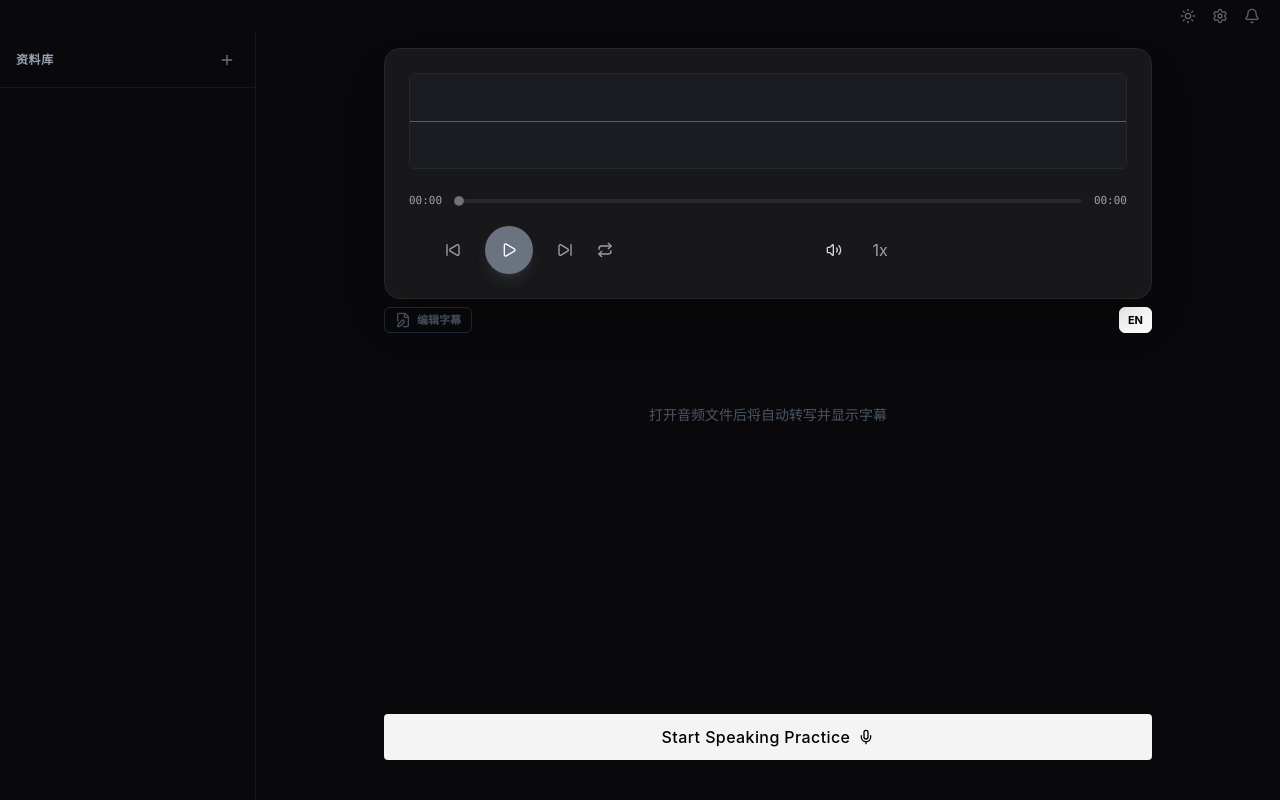
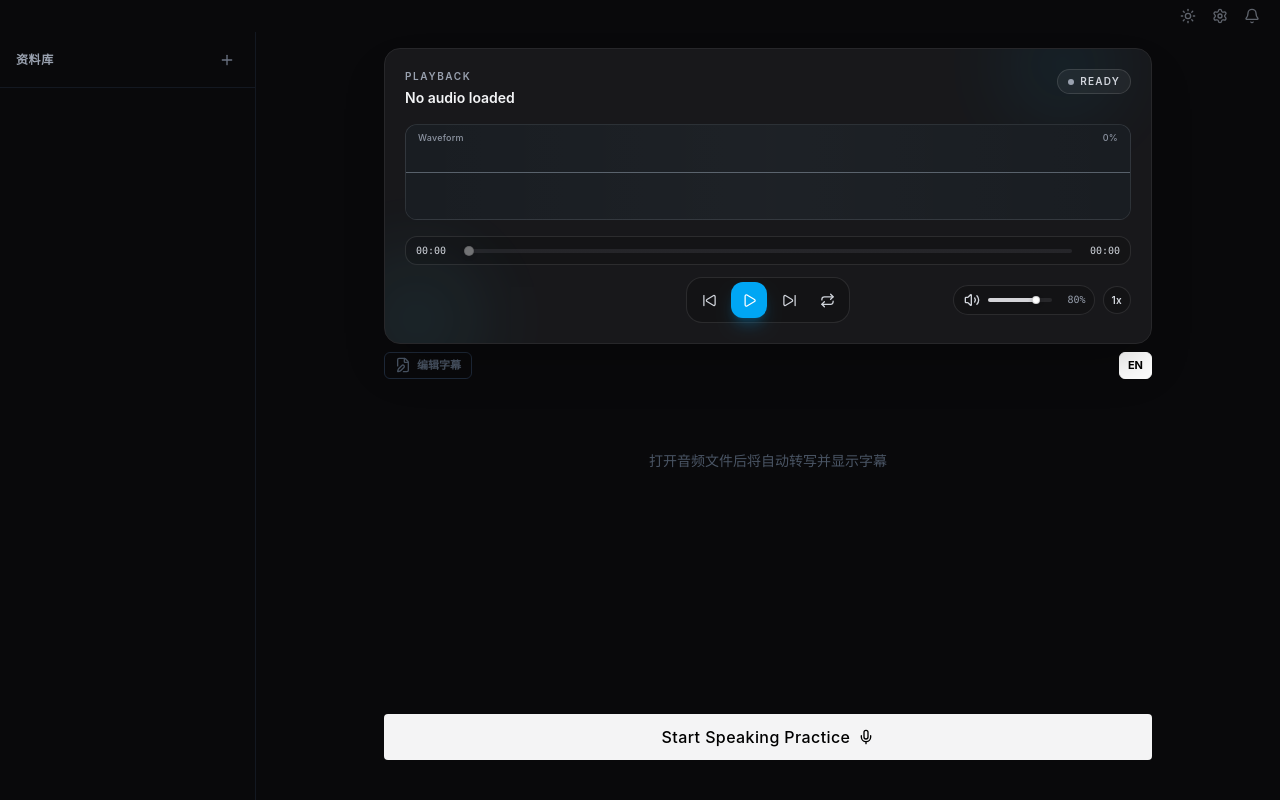
Before and after one commit to xuziyang/echo-flow, a Vue app: page / in a window 1280 px wide. Built offline with nearby package versions, Linux system fonts and the light colour scheme.

Commit message:
Refine player card with denser controls and richer waveform UI

```diff
--- a/src/components/listening/PlaybackControls.vue
+++ b/src/components/listening/PlaybackControls.vue
@@ -91,10 +91,13 @@ watch(() => player.durationMs, (duration) => {
 </script>
 
 <template>
-  <div class="flex flex-col gap-4">
-    <div class="flex items-center gap-3">
-      <span class="text-[11px] font-mono tabular-nums"
-            :class="app.theme === 'dark' ? 'text-gray-400' : 'text-gray-500'">
+  <div class="flex flex-col gap-3">
+    <div class="rounded-xl border px-2.5 py-1.5 flex items-center gap-2.5"
+         :class="app.theme === 'dark'
+           ? 'border-white/10 bg-black/[0.15]'
+           : 'border-black/10 bg-white/70'">
+      <span class="text-[10px] font-mono tabular-nums min-w-[38px]"
+            :class="app.theme === 'dark' ? 'text-gray-300' : 'text-gray-600'">
         {{ formatTime(displayedPositionMs) }}
       </span>
 
@@ -104,47 +107,68 @@ watch(() => player.durationMs, (duration) => {
         :max="seekBarMax"
         :value="displayedPositionMs"
         :disabled="seekBarMax <= 0"
-        class="seek-slider w-full h-1 rounded-full cursor-pointer disabled:cursor-not-allowed disabled:opacity-40"
+        class="seek-slider w-full h-1 rounded-full cursor-pointer disabled:cursor-not-allowed disabled:opacity-40 focus-visible:outline-none"
         @input="onSeekInput"
         @change="commitSeek"
         :style="seekTrackStyle"
       />
 
-      <span class="text-[11px] font-mono tabular-nums"
-            :class="app.theme === 'dark' ? 'text-gray-400' : 'text-gray-500'">
+      <span class="text-[10px] font-mono tabular-nums min-w-[38px] text-right"
+            :class="app.theme === 'dark' ? 'text-gray-300' : 'text-gray-600'">
         {{ formatTime(player.durationMs) }}
       </span>
     </div>
 
-    <div class="grid grid-cols-3 items-center">
-    <!-- Center: Controls -->
-      <div class="flex items-center gap-6 justify-self-center">
-        <button @click="player.prevSentence()" class="text-lg transition-colors"
-                :class="app.theme === 'dark' ? 'text-gray-400 hover:text-white' : 'text-gray-400 hover:text-black'">
-          <Icon name="backward-step" />
+    <div class="grid grid-cols-[1fr_auto_1fr] items-center gap-2">
+      <div />
+
+      <div class="flex items-center gap-1.5 rounded-2xl border px-1.5 py-1 justify-self-center"
+           :class="app.theme === 'dark'
+             ? 'border-white/10 bg-black/20'
+             : 'border-black/10 bg-white/80'">
+        <button @click="player.prevSentence()"
+                class="h-8 w-8 rounded-lg flex items-center justify-center transition-colors"
+                :class="app.theme === 'dark'
+                  ? 'text-gray-300 hover:text-white hover:bg-white/10'
+                  : 'text-gray-600 hover:text-black hover:bg-black/[0.06]'">
+          <Icon name="backward-step" :size="15" />
         </button>
+
         <button @click="player.togglePlay()"
-                class="w-12 h-12 rounded-full flex items-center justify-center shadow-lg hover:scale-105 transition-all"
-                :class="app.theme === 'dark' ? 'bg-brand-500 hover:bg-brand-400 text-white shadow-brand-500/20' : 'bg-black hover:bg-gray-800 text-white shadow-black/20'">
-          <Icon :name="player.isPlaying ? 'pause' : 'play'" class="text-lg" />
+                class="w-9 h-9 rounded-xl flex items-center justify-center shadow-lg hover:scale-[1.03] transition-all"
+                :class="app.theme === 'dark'
+                  ? 'bg-sky-500 hover:bg-sky-400 text-white shadow-sky-500/25'
+                  : 'bg-black hover:bg-gray-800 text-white shadow-black/20'">
+          <Icon :name="player.isPlaying ? 'pause' : 'play'" :size="15" />
         </button>
-        <button @click="player.nextSentence(transcript.sentences.length - 1)" class="text-lg transition-colors"
-                :class="app.theme === 'dark' ? 'text-gray-400 hover:text-white' : 'text-gray-400 hover:text-black'">
-          <Icon name="forward-step" />
+
+        <button @click="player.nextSentence(transcript.sentences.length - 1)"
+                class="h-8 w-8 rounded-lg flex items-center justify-center transition-colors"
+                :class="app.theme === 'dark'
+                  ? 'text-gray-300 hover:text-white hover:bg-white/10'
+                  : 'text-gray-600 hover:text-black hover:bg-black/[0.06]'">
+          <Icon name="forward-step" :size="15" />
         </button>
-        <button @click="player.toggleLoop()" class="text-lg transition-colors relative"
-                :class="player.isLooping ? 'text-brand-500' : (app.theme === 'dark' ? 'text-gray-400 hover:text-white' : 'text-gray-400 hover:text-black')"
+
+        <button @click="player.toggleLoop()"
+                class="h-8 w-8 rounded-lg flex items-center justify-center transition-colors relative"
+                :class="player.isLooping
+                  ? 'text-sky-500 bg-sky-500/10'
+                  : (app.theme === 'dark'
+                    ? 'text-gray-300 hover:text-white hover:bg-white/10'
+                    : 'text-gray-600 hover:text-black hover:bg-black/[0.06]')"
                 title="Repeat Current">
-          <Icon name="repeat" />
-          <div v-if="player.isLooping" class="absolute -bottom-2 left-1/2 transform -translate-x-1/2 w-1 h-1 rounded-full bg-brand-500"></div>
+          <Icon name="repeat" :size="15" />
+          <div v-if="player.isLooping"
+               class="absolute -bottom-1.5 left-1/2 transform -translate-x-1/2 w-1 h-1 rounded-full bg-sky-500" />
         </button>
       </div>
 
-    <!-- Right: Volume -->
-      <div class="flex items-center gap-3 justify-self-end">
-        <div
-          class="relative flex h-5 items-center justify-center gap-2 group"
-        >
+      <div class="flex items-center gap-2 justify-self-end">
+        <div class="hidden sm:flex items-center gap-1.5 rounded-full px-2 py-1 border"
+             :class="app.theme === 'dark'
+               ? 'border-white/10 bg-black/20'
+               : 'border-black/10 bg-white/80'">
           <button
             @click="player.toggleMute()"
             class="w-5 h-5 focus:outline-none flex items-center justify-center rounded-full transition-colors"
@@ -153,28 +177,31 @@ watch(() => player.durationMs, (duration) => {
           >
             <Icon :name="volumeIcon()" class="text-sm" />
           </button>
-          <div
-            class="flex items-center h-5 overflow-hidden w-0 opacity-0 pointer-events-none transition-all duration-200 group-hover:w-24 group-hover:opacity-100 group-hover:pointer-events-auto"
-          >
+
           <input
             type="range"
             min="0"
             max="100"
             :value="player.volume"
-              class="volume-slider w-full h-5 cursor-pointer"
+            class="volume-slider w-16 h-5 cursor-pointer"
             :style="volumeTrackStyle"
             @input="onVolumeInput"
           >
-          </div>
-          <span
-            class="overflow-hidden w-0 opacity-0 pointer-events-none transition-all duration-200 group-hover:w-[30px] group-hover:opacity-100 group-hover:pointer-events-auto text-[11px] font-mono tabular-nums leading-none text-right"
-            :class="app.theme === 'dark' ? 'text-gray-400' : 'text-gray-500'"
-          >
+
+          <span class="text-[10px] font-mono tabular-nums leading-none text-right min-w-[28px]"
+                :class="app.theme === 'dark' ? 'text-gray-400' : 'text-gray-500'">
             {{ player.volume }}%
           </span>
         </div>
-        <span class="cursor-pointer transition-colors"
-              :class="app.theme === 'dark' ? 'text-gray-400 hover:text-white' : 'text-gray-500 hover:text-black'">1x</span>
+
+        <button type="button"
+                class="h-7 px-2 rounded-full text-[10px] font-semibold tracking-wide border transition-colors"
+                :class="app.theme === 'dark'
+                  ? 'border-white/10 bg-black/20 text-gray-300 hover:text-white hover:bg-white/10'
+                  : 'border-black/10 bg-white/80 text-gray-600 hover:text-black hover:bg-black/[0.06]'"
+                title="Playback speed">
+          1x
+        </button>
       </div>
     </div>
   </div>
@@ -247,15 +274,13 @@ watch(() => player.durationMs, (duration) => {
 .volume-slider::-webkit-slider-thumb {
   -webkit-appearance: none;
   appearance: none;
-  width: 0;
-  height: 0;
+  width: 8px;
+  height: 8px;
   border-radius: 999px;
-  background: transparent;
-  border: 0;
-  box-shadow: none;
-  margin-top: 0;
-  opacity: 0;
-  transition: all 0.16s ease;
+  background: #ffffff;
+  border: 1px solid rgba(24, 24, 27, 0.2);
+  box-shadow: 0 1px 4px rgba(0, 0, 0, 0.22);
+  margin-top: -2px;
 }
 
 .volume-slider::-moz-range-track {
@@ -271,34 +296,11 @@ watch(() => player.durationMs, (duration) => {
 }
 
 .volume-slider::-moz-range-thumb {
-  width: 0;
-  height: 0;
+  width: 8px;
+  height: 8px;
   border-radius: 999px;
-  background: transparent;
-  border: 0;
-  box-shadow: none;
-  opacity: 0;
-  transition: all 0.16s ease;
-}
-
-.group:hover .volume-slider::-webkit-slider-thumb,
-.volume-slider:focus-visible::-webkit-slider-thumb {
-  width: 9px;
-  height: 9px;
   background: #ffffff;
   border: 1px solid rgba(24, 24, 27, 0.2);
   box-shadow: 0 1px 4px rgba(0, 0, 0, 0.22);
-  margin-top: -2px;
-  opacity: 1;
-}
-
-.group:hover .volume-slider::-moz-range-thumb,
-.volume-slider:focus-visible::-moz-range-thumb {
-  width: 9px;
-  height: 9px;
-  background: #ffffff;
-  border: 1px solid rgba(24, 24, 27, 0.2);
-  box-shadow: 0 1px 4px rgba(0, 0, 0, 0.22);
-  opacity: 1;
 }
 </style>
--- a/src/components/listening/PlayerCard.vue
+++ b/src/components/listening/PlayerCard.vue
@@ -1,15 +1,62 @@
 <script setup lang="ts">
+import { computed } from 'vue'
 import { useAppStore } from '../../stores/useAppStore'
+import { usePlayerStore } from '../../stores/usePlayerStore'
 import WaveformDisplay from './WaveformDisplay.vue'
 import PlaybackControls from './PlaybackControls.vue'
 
 const app = useAppStore()
+const player = usePlayerStore()
+
+const trackName = computed(() => {
+  if (!player.currentPath) return 'No audio loaded'
+  const parts = player.currentPath.split(/[\\/]/)
+  return parts[parts.length - 1] || 'Unknown track'
+})
+
+const statusLabel = computed(() => {
+  if (!player.currentPath || player.durationMs <= 0) return 'Ready'
+  return player.isPlaying ? 'Playing' : 'Paused'
+})
 </script>
 
 <template>
-  <div class="w-full max-w-3xl rounded-2xl p-6 border shadow-2xl flex flex-col gap-6 flex-shrink-0 z-10 transition-colors duration-300"
+  <div class="relative w-full max-w-3xl rounded-2xl p-4 sm:p-5 border shadow-2xl flex flex-col gap-4 flex-shrink-0 z-10 overflow-hidden transition-colors duration-300"
        :class="app.theme === 'dark' ? 'bg-dark-card border-dark-border' : 'bg-light-card border-light-border'">
-    <WaveformDisplay />
-    <PlaybackControls />
+    <div class="pointer-events-none absolute inset-0">
+      <div class="absolute -top-10 right-8 h-28 w-28 rounded-full blur-2xl opacity-40"
+           :class="app.theme === 'dark' ? 'bg-sky-400/20' : 'bg-sky-500/15'" />
+      <div class="absolute -bottom-12 -left-10 h-36 w-36 rounded-full blur-2xl opacity-45"
+           :class="app.theme === 'dark' ? 'bg-cyan-300/15' : 'bg-cyan-500/12'" />
+    </div>
+
+    <div class="relative z-10 flex items-start justify-between gap-4">
+      <div class="min-w-0">
+        <p class="text-[10px] font-semibold uppercase tracking-[0.16em]"
+           :class="app.theme === 'dark' ? 'text-gray-400' : 'text-gray-500'">
+          Playback
+        </p>
+        <h3 class="mt-1 text-sm font-semibold truncate"
+            :class="app.theme === 'dark' ? 'text-gray-100' : 'text-gray-900'">
+          {{ trackName }}
+        </h3>
+      </div>
+
+      <span class="inline-flex items-center gap-1.5 rounded-full border px-2.5 py-1 text-[10px] font-semibold uppercase tracking-[0.12em]"
+            :class="app.theme === 'dark'
+              ? 'border-white/12 bg-white/5 text-gray-300'
+              : 'border-black/10 bg-black/[0.03] text-gray-600'">
+        <span class="h-1.5 w-1.5 rounded-full"
+              :class="player.isPlaying ? 'bg-emerald-400' : 'bg-gray-400'" />
+        {{ statusLabel }}
+      </span>
+    </div>
+
+    <div class="relative z-10">
+      <WaveformDisplay />
+    </div>
+    <div class="relative z-10">
+      <PlaybackControls />
+    </div>
   </div>
 </template>
--- a/src/components/listening/WaveformDisplay.vue
+++ b/src/components/listening/WaveformDisplay.vue
@@ -11,6 +11,7 @@ const canvasRef = ref<HTMLCanvasElement | null>(null)
 const progress = computed(() =>
   player.durationMs > 0 ? player.positionMs / player.durationMs : 0
 )
+const progressPercent = computed(() => `${Math.round(progress.value * 100)}%`)
 
 const colors = computed(() => ({
   activeColor: app.theme === 'dark' ? '#5e93c4' : '#4f88b8',
@@ -33,8 +34,18 @@ useWaveform(canvasRef, {
 </script>
 
 <template>
-  <div class="h-24 relative rounded-md overflow-hidden border"
-       :class="app.theme === 'dark' ? 'border-dark-border' : 'border-gray-300'">
-      <canvas ref="canvasRef" class="absolute inset-0 w-full h-full" />
+  <div class="h-24 relative rounded-xl overflow-hidden border"
+       :class="app.theme === 'dark'
+         ? 'border-white/10 bg-gradient-to-b from-[#1d232a] to-[#151a20]'
+         : 'border-black/10 bg-gradient-to-b from-[#f7fbff] to-[#ecf1f6]'">
+    <canvas ref="canvasRef" class="absolute inset-0 w-full h-full" />
+
+    <div class="pointer-events-none absolute inset-0 bg-gradient-to-r from-transparent via-white/[0.02] to-transparent" />
+
+    <div class="pointer-events-none absolute inset-x-3 top-1.5 flex items-center justify-between text-[9px] font-medium tracking-wide"
+         :class="app.theme === 'dark' ? 'text-gray-400/90' : 'text-gray-600/90'">
+      <span>Waveform</span>
+      <span>{{ progressPercent }}</span>
+    </div>
   </div>
 </template>
```
Lines whose indentation alone changed are shown as unchanged.
